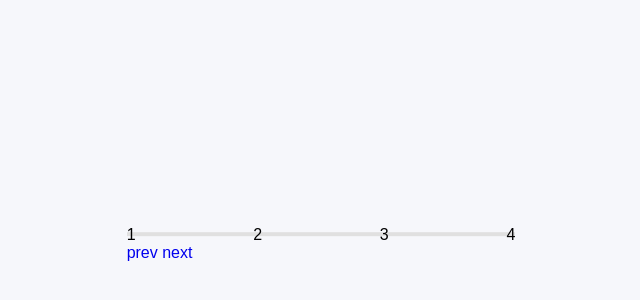
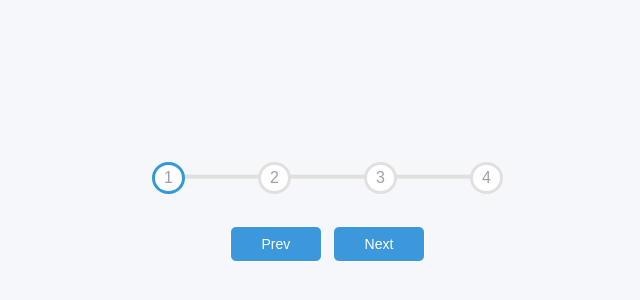
Before and after one commit to psandeepaxioned/progress-steps, a plain HTML site: page index.html in a window 1280 px wide. Shown: the part 174-474 px from the top of the page, without its empty margins (319-959 px from the left). Drawn offline with Linux system fonts and the light colour scheme.

Commit message:
styling for task done

```diff
--- a/assets/css/style.css
+++ b/assets/css/style.css
@@ -100,7 +100,7 @@ li {
 /*for wrapper*/
 .wrapper {
   max-width: 1360px;
-  width: 30.37%;
+  width: 27.37%;
   margin: 0 auto;
 }
 /*=================================
@@ -125,42 +125,77 @@ ul.pagination {
 
 .container {
   position: relative;
-  top: 50%;
+  top: 42%;
   left: 0;
 }
-.wrapper{
+
+.wrapper {
   position: relative;
+  top: 0;
+  left: 0.5%;
+  overflow: hidden;
 }
 
 .progress-container::before {
-  content: "";
-  background-color: #e0e0e0;
-  position: absolute;
-  top: 20%;
-  left: 0;
-  transform: translateY(-20%);
-  z-index: -1;
   height: 4px;
   width: 100%;
-  transition: 0.4s ease;
-}
-.progress-bar {
-  background-color: #3498db;
   position: absolute;
-  top: 20%;
+  z-index: -1;
+  top: 10%;
   left: 0;
-  transform: translateY(-20%);
-  z-index: -1;
-  height: 4px;
-  width: 0%;
+  background-color: #e0e0e0;
+  content: "";
+  transform: translateY(-10%);
   transition: 0.4s ease;
 }
 
+.progress-bar {
+  height: 4px;
+  width: 0%;
+  position: absolute;
+  z-index: -1;
+  top: 10%;
+  left: 0;
+  background-color: #3498db;
+  transform: translateY(-10%);
+  transition: 0.4s ease;
+}
 
+.pagination li {
+  padding: 4px 2.5%;
+  border: 3px solid #e0e0e0;
+  border-radius: 50%;
+  background-color: #fff;
+  color: #a69cad;
+  transition: 0.4s ease;
+}
 
+li.active {  border-color: #3498db; }
+.buttons li {  flex-basis: 36%; }
 
+a {
+  padding: 9px 30%;
+  border: 1px solid;
+  border-radius: 6px;
+  background-color: #3d98db;
+  color: #fff;
+  text-transform: capitalize;
+  font-size: 14px;
+}
 
+ul.buttons {
+  padding: 32px;
+  display: flex;
+  text-align: center;
+  justify-content: center;
+}
 
+a:active{  transform: scale(0.97);  }
+
+a:disabled{
+  background-color: #e0e0e0;
+  cursor: not-allowed;
+}
 
 /*=================================
   main styling ends here
```
